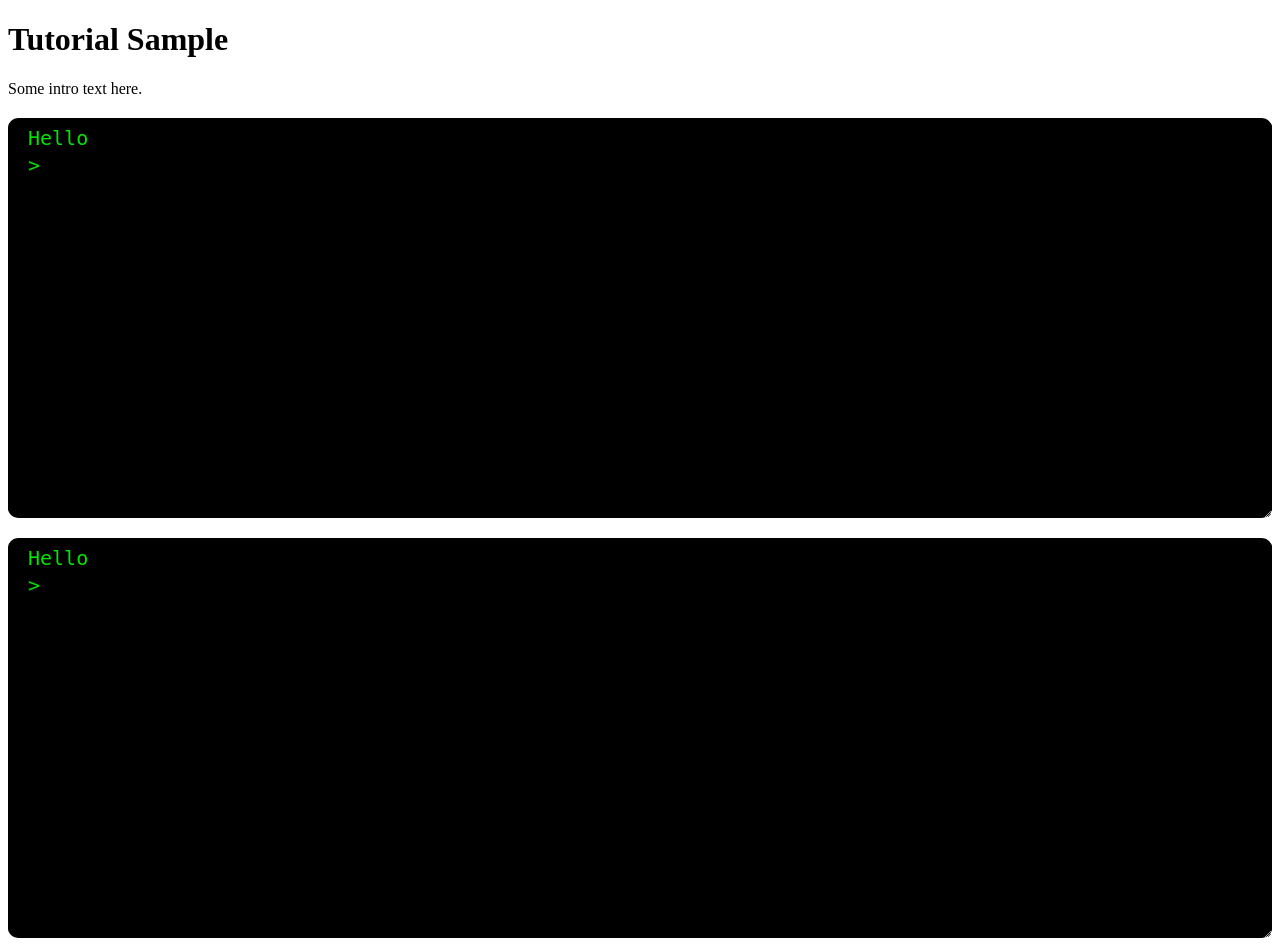
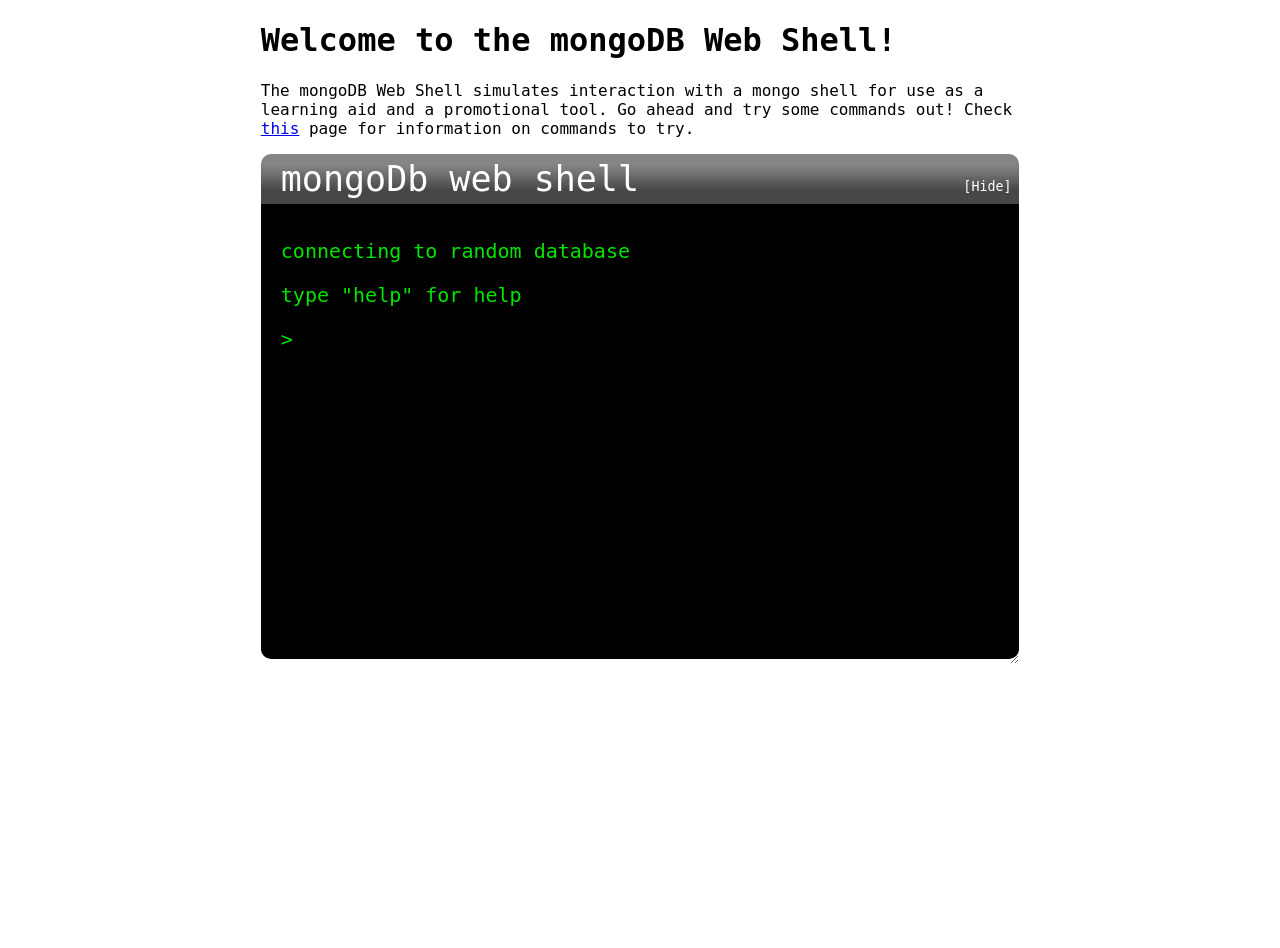
Before and after one commit to mongodb-labs/mongo-web-shell, a Flask app: page /sample/ in a window 1280 px wide. After the commit the page ends 663 px from the top, so only its background shows below. Run offline with Flask 2, Linux system fonts and the light colour scheme; parts of the project's set-up code (start-up, migrations or seed data) failed here and were passed over; some libraries are stand-ins or nearby versions.

Commit message:
updated tutorial Ux and added topbar

```diff
--- a/frontend/mongo-web-shell.css
+++ b/frontend/mongo-web-shell.css
@@ -1,18 +1,79 @@
-.mws-body {
-  border-radius: 10px;
-  height: 400px;
-  margin-top: 20px;
+.mws-wrapper {
+  margin-top: 10px;
   margin-bottom: 10px;
+  height: 510px;
   resize: both;
   overflow: hidden;
-  background-color: #000000;
 }
 
-.mws-body * {
+.mws-wrapper * {
+  font-family: Terminal, monospace;
+}
+
+.mws-topbar-wrapper {
+  resize: none;
+  overflow:hidden;
+  height: 50px;
+}
+
+.mws-topbar {
+  background-image: linear-gradient(bottom, rgb(71,71,71) 48%, rgb(133,133,133) 84%);
+  background-image: -o-linear-gradient(bottom, rgb(71,71,71) 48%, rgb(133,133,133) 84%);
+  background-image: -moz-linear-gradient(bottom, rgb(71,71,71) 48%, rgb(133,133,133) 84%);
+  background-image: -webkit-linear-gradient(bottom, rgb(71,71,71) 48%, rgb(133,133,133) 84%);
+  background-image: -ms-linear-gradient(bottom, rgb(71,71,71) 48%, rgb(133,133,133) 84%);
+
+  background-image: -webkit-gradient(
+    linear,
+    left bottom,
+    left top,
+    color-stop(0.48, rgb(71,71,71)),
+    color-stop(0.84, rgb(133,133,133))
+  );
+  border-radius: 10px;
+  height: 70px;
+  margin: 0;
+  padding: 0;
+  color: #FFFFFF;
+}
+
+.mws-topbar span {
+  display: inline-block;
+  line-height: 50px;
+  margin-left: 20px;
+  font-size: 35px;
+  width: 90%;
+}
+
+.mws-hide-button {
+  display: inline-block;
+  background-color: transparent;
+  border: none;
+  color: #FFFFFF;
+  padding: 0;
+}
+
+.mws-hide-button:hover {
+  text-decoration: underline;
+}
+
+.mws-body {
+  resize: none;
+  border-radius: 10px;
+  height: calc(100% - 55px);
+  height: -moz-calc(100% - 55px);
+  height: -webkit-calc(100% - 55px);
+  height: -o-calc(100% - 55px);
+}
+
+.mws-body, .mws-body * {
   background-color: #000000;
   color: #00e500;
   font-size: 20px;
-  font-family: Terminal, monospace;
+}
+
+.mws-scrollbar-spacer {
+  height: 10px;
 }
 
 .mws-response-list {
@@ -20,7 +81,7 @@
   list-style-type: none;
   margin-top: 5px;
   margin-bottom: 5px;
-  height: 97%;
+  height: 95%;
   padding-left: 20px;
   overflow-y: auto;
 }
--- a/frontend/mongo-web-shell.js
+++ b/frontend/mongo-web-shell.js
@@ -24,7 +24,7 @@
     var shell = new mongo.Shell(shellElement, index);
     mongo.shells[index] = shell;
     shell.injectHTML();
-    shell.$rootElement.click(function() {
+    $(shell.$rootElement.find('.mws-body')).click(function() {
       shell.$input.focus();
     });
 
@@ -37,6 +37,7 @@
       }
       console.info('/mws/' + data.res_id, 'was created succssfully.');
       shell.attachInputHandler(data.res_id);
+      shell.attachHideButtonHandler(shell.id);
       shell.enableInput(true);
       setInterval(function () { shell.keepAlive(); }, config.keepAliveTime);
     },'json').fail(function (jqXHR, textStatus, errorThrown) {
@@ -137,9 +138,22 @@
     $('head').prepend(linkElement); // Prepend so css can be overridden.
   }
 
+  function showHide(shellID) {
+    var shell = mongo.shells[shellID];
+    if ($(shell.$rootElement.find('.mws-body')).is(':visible')) {
+      $(shell.$rootElement.find('.mws-body')).hide();
+      $(shell.$rootElement.find('.mws-hide-button').get(0)).html('[Show]');
+    }
+    else {
+      $(shell.$rootElement.find('.mws-body')).show();
+      $(shell.$rootElement.find('.mws-hide-button').get(0)).html('[Hide]');
+    }
+  }
+
   return {
     retrieveConfig: retrieveConfig,
-    injectStylesheet: injectStylesheet
+    injectStylesheet: injectStylesheet,
+    showHide: showHide
   };
 }());
 
@@ -493,7 +507,17 @@
 
 mongo.Shell.prototype.injectHTML = function () {
   // TODO: Use client-side templating instead.
-  var html = '<div class="mws-body">' +
+  var html =  '<div class="mws-wrapper">' +
+                '<div class="mws-topbar-wrapper">' +
+                  '<div class="mws-topbar">' +
+                    '<span> mongoDb web shell </span>' +
+                    '<button type="button" class="mws-hide-button">' +
+                      '[Hide]' +
+                    '</button>' +
+                  '</div>' +
+                '</div>' +
+                '<div class="mws-body">' +
+                  '<div class="mws-scrollbar-spacer"/>' +
                   '<ul class="mws-response-list">' +
                     '<li>' +
                       this.$rootElement.html() +
@@ -505,6 +529,7 @@
                       '</form>' +
                     '</li>' +
                   '</ul>' +
+                '</div>' +
               '</div>';
   this.$rootElement.html(html);
   this.$input = this.$rootElement.find('.mws-input');
@@ -520,6 +545,10 @@
   });
   this.readline = new mongo.Readline(this.$input);
 };
+
+mongo.Shell.prototype.attachHideButtonHandler = function (shellID) {
+  $(this.$rootElement.find('.mws-hide-button').get(0)).attr('onClick', 'mongo.dom.showHide(' + shellID + ', true)');
+}
 
 /**
  * Retrieves the input from the mongo web shell, evaluates it, handles the
@@ -624,6 +653,10 @@
   mongo.request.keepAlive(this);
 };
 
+mongo.Shell.prototype.hide = function() {
+  $(this.$rootElement.find('.mws-body')).hide();
+};
+
 mongo.util = (function () {
   /**
    * Uses the range indices in the given AST to divide the given source into
--- /dev/null
+++ b/frontend/tutorial.css
@@ -0,0 +1,8 @@
+body {
+  font-family: Terminal, monospace;
+}
+
+.content-wrapper {
+  margin-left: 20%;
+  margin-right: 20%;
+}
--- a/mongows/sample/templates/tutorial.html
+++ b/mongows/sample/templates/tutorial.html
@@ -2,13 +2,21 @@
 <html lang="en">
 <head>
   <meta charset="utf-8">
-  <title>Tutorial</title>
+  <title>MongoDB Web Shell Sample Page</title>
+  <link rel="stylesheet" type="text/css" href="/sample/static/tutorial.css"/>
 </head>
 <body>
-  <h1>Tutorial Sample</h1>
-  <p>Some intro text here.</p>
-  <div class="mongo-web-shell">Hello</div>
-  <div class="mongo-web-shell">Hello</div>
+  <div class="content-wrapper">
+    <h1>Welcome to the mongoDB Web Shell!</h1>
+    <p>
+      The mongoDB Web Shell simulates interaction with a mongo shell for use as a learning aid and a promotional tool. Go ahead and try some
+      commands out! Check <a href="http://docs.mongodb.org/manual/reference/mongo-shell/"> this</a> page for information on commands to try.
+    </p>
+    <div class="mongo-web-shell">
+      <p>connecting to random database</p>
+      <p>type "help" for help</p>
+    </div>
+  </div>
 
   <script src="https://ajax.googleapis.com/ajax/libs/jquery/1.9.1/jquery.min.js"></script>
   <script src="/sample/static/lib/esprima/esprima.js"></script>
```
Lines whose indentation alone changed are shown as unchanged.
